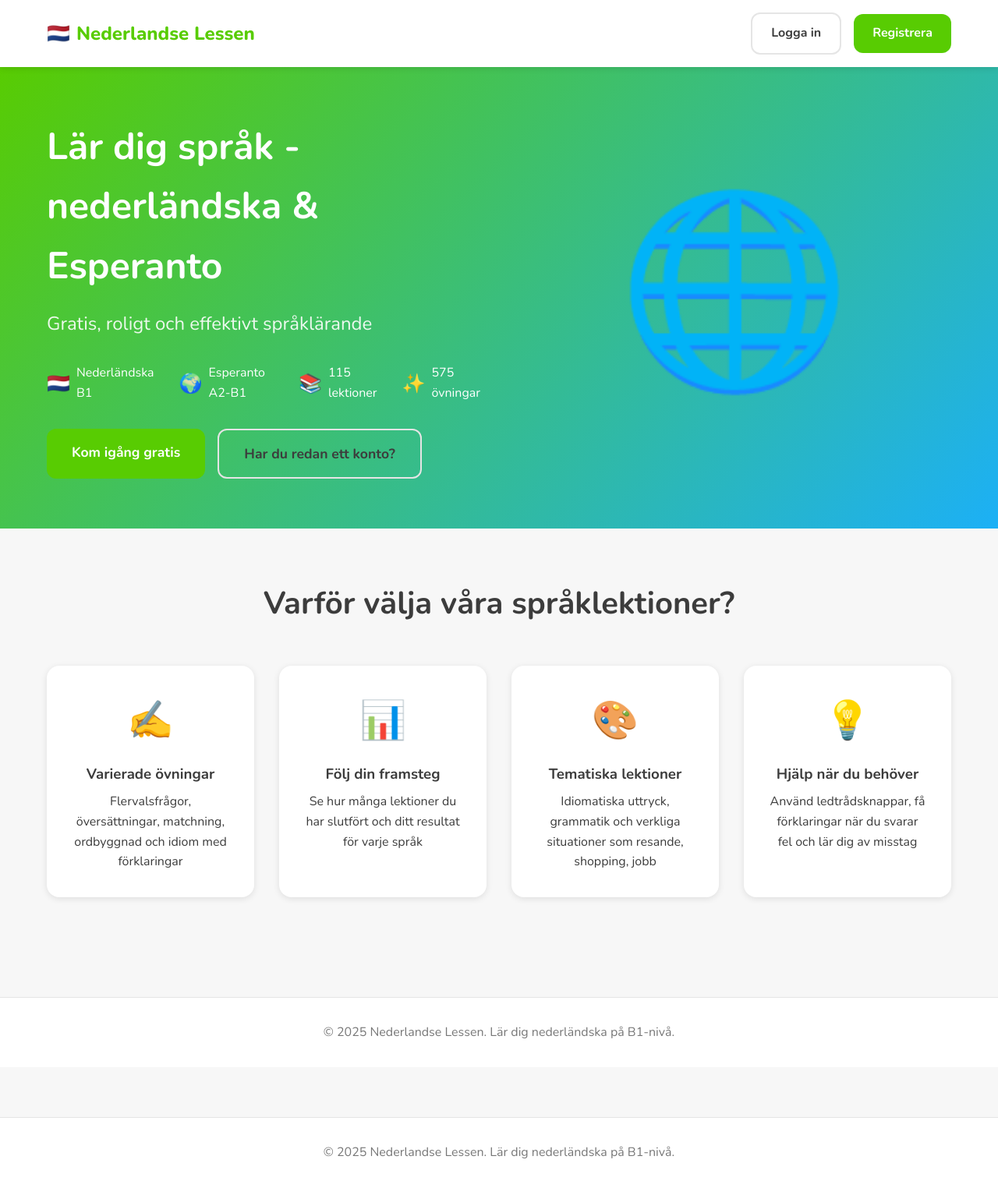
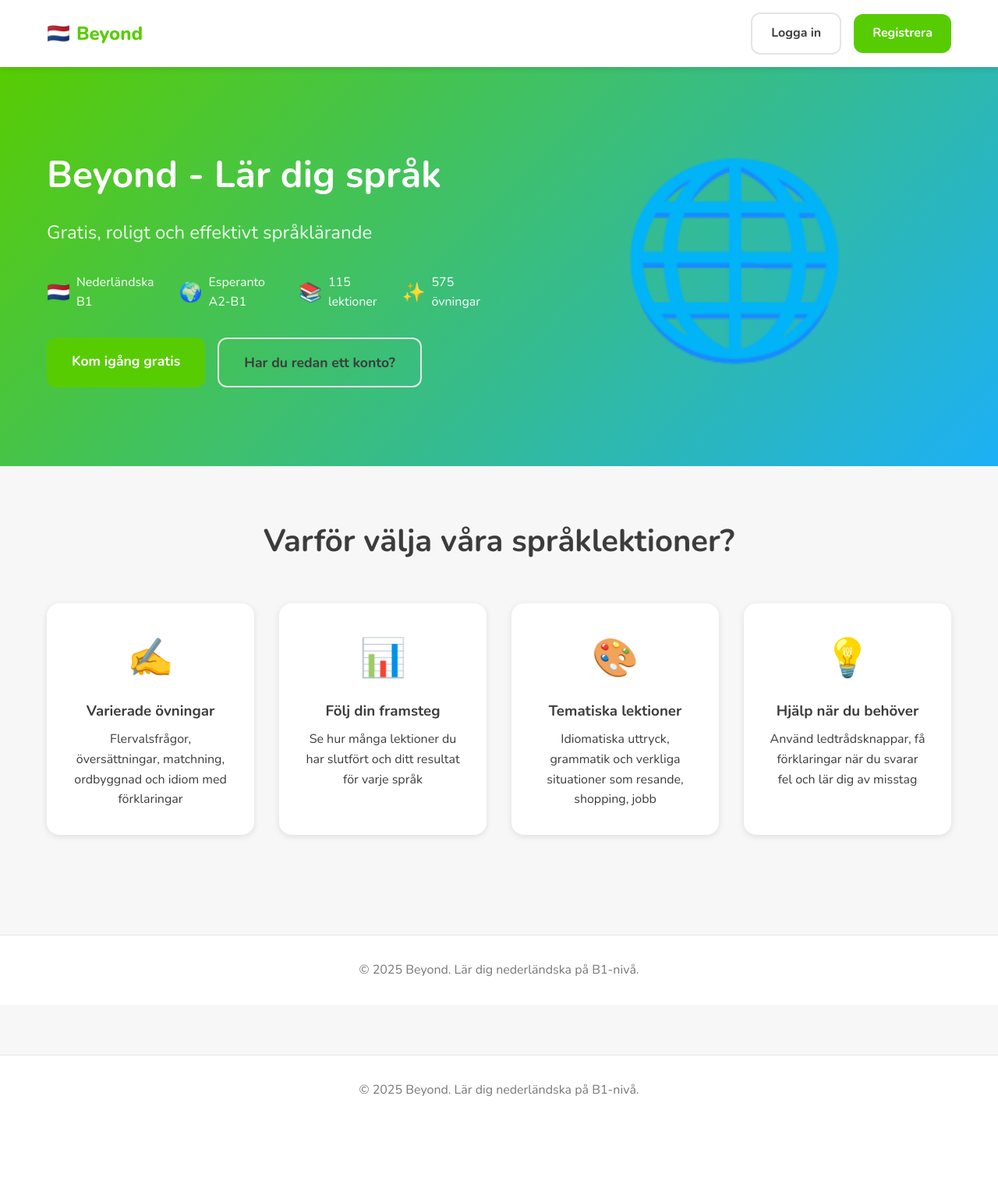
Before and after one commit to faidros/nederlandse-lessen, a PHP site: page /index.php in a window 1280 px wide. Shown: the whole page at 78% size. After the commit the page ends 1406 px from the top, so only its background shows below. Run offline with PHP 8.4, Linux system fonts and the light colour scheme.

Commit message:
Rename app from 'Nederlandse Lessen' to 'Beyond'

```diff
--- a/config.php
+++ b/config.php
@@ -4,7 +4,7 @@ define('DB_USERS', __DIR__ . '/database/users.db');
 define('DB_LANGUAGES', __DIR__ . '/database/languages.db');
 
 // Site configuration
-define('SITE_NAME', 'Nederlandse Lessen');
+define('SITE_NAME', 'Beyond');
 define('BASE_URL', '/');
 
 // Session configuration
--- a/includes/header.php
+++ b/includes/header.php
@@ -1,3 +1,9 @@
+<?php
+// Prevent caching
+header("Cache-Control: no-cache, no-store, must-revalidate");
+header("Pragma: no-cache");
+header("Expires: 0");
+?>
 <!DOCTYPE html>
 <html lang="sv">
 <head>
--- a/index.php
+++ b/index.php
@@ -12,7 +12,7 @@ include 'includes/header.php';
 <div class="hero">
     <div class="container">
         <div class="hero-content">
-            <h1>Lär dig språk - nederländska & Esperanto</h1>
+            <h1>Beyond - Lär dig språk</h1>
             <p class="hero-subtitle">Gratis, roligt och effektivt språklärande</p>
             <div class="hero-features">
                 <div class="feature">
```
